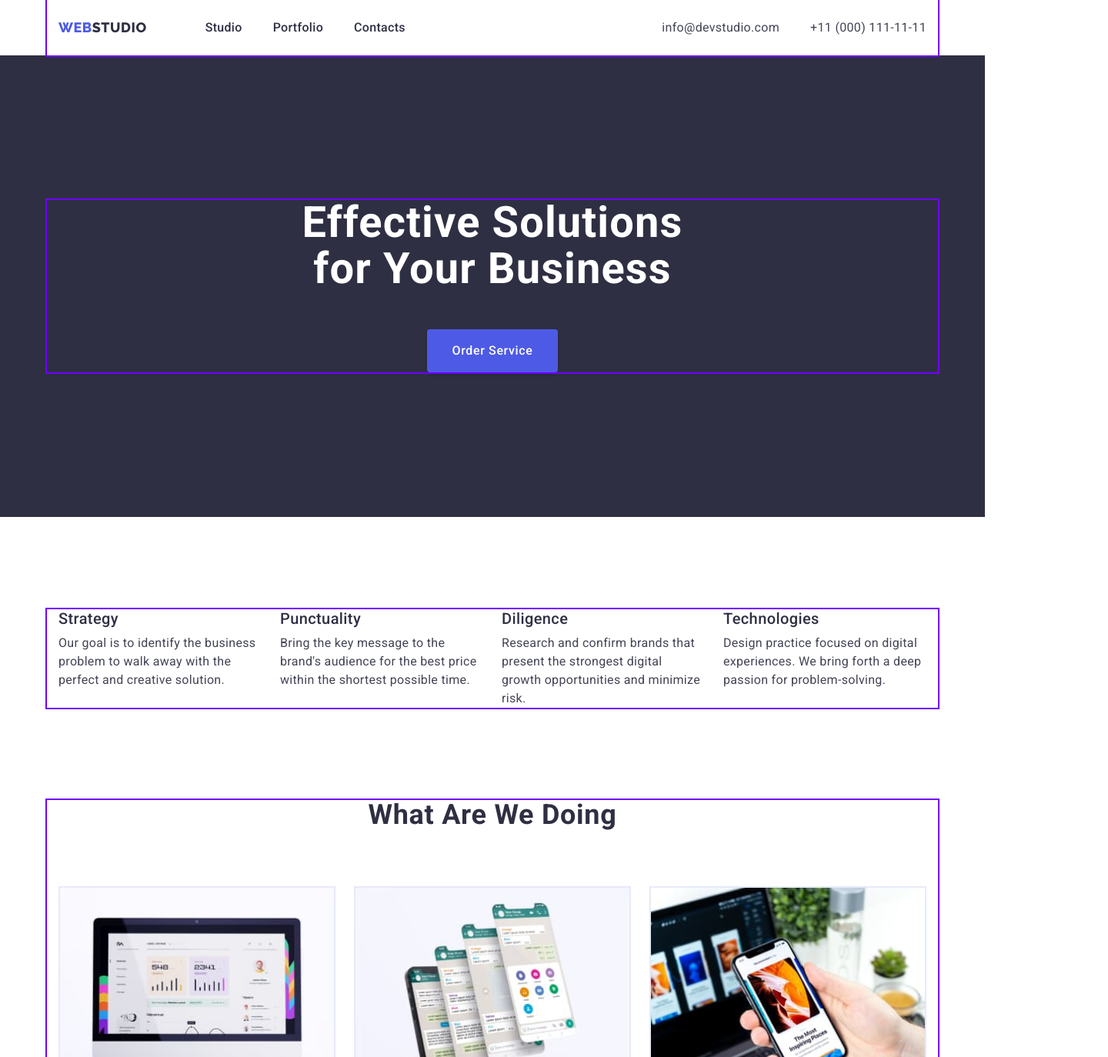
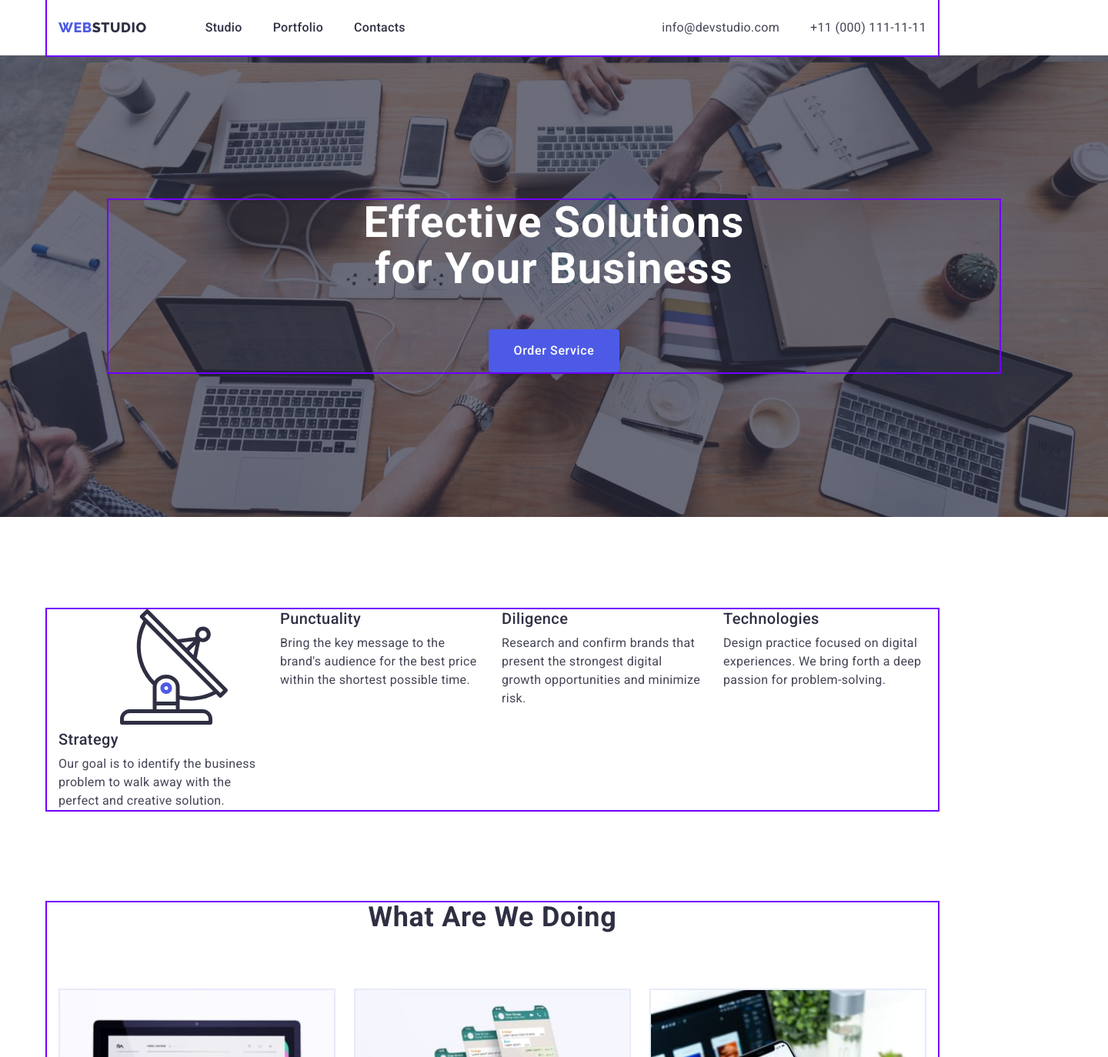
Before and after one commit to MiraDov290/goit-markup-hw-04, a plain HTML site: page index.html in a window 1280 px wide. Shown: the top 1374 px of the page at 77% size, 1440 px wide, since content can reach past the window. Drawn offline with nearby package versions, Linux system fonts and the light colour scheme.

Commit message:
images file

```diff
--- a/css/styles.css
+++ b/css/styles.css
@@ -197,6 +197,15 @@ button {
     padding-bottom: 188px;
     text-align: center;
     background-color: var(--modal-color);
+
+    min-width: 1440px;
+    min-height: 600px;
+    margin-right: auto;
+    margin-left: auto;
+    background-image: linear-gradient(rgba(46, 47, 66, 0.7), rgba(46, 47, 66, 0.7)),
+            url(../images/header_offise.jpg);
+    background-position: center;
+    background-size: cover;
 }
 
 .main-button {
--- a/index.html
+++ b/index.html
@@ -67,6 +67,11 @@
           <h2 class="visually-hidden">Competencies</h2>
           <ul class="our-list-text list">
             <li class="emplo-our-item">
+              <a href="" class="emplo-our-link">
+                <svg class="emlo-our-icon">
+                  <use href="./images/icons.svg#icon-antenna"></use>
+                </svg>
+              </a>
               <h3 class="emplo-our">Strategy</h3>
               <p class="text-going">
                 Our goal is to identify the business problem to walk away with
```
Also changed, not shown: images/.jpg (deleted), images/antenna.svg (added), images/astronaut.svg (added), images/brand.svg (added), images/clock.svg (added), images/company-here.svg (added), images/company.svg (added), images/company_tag_line.svg (added), images/diagram.svg (added), images/facebook.svg (added), images/foster_peters.svg (added), images/header_offise.jpg (added), images/icons.svg (added), images/instagram.svg (added), 3 more files.
